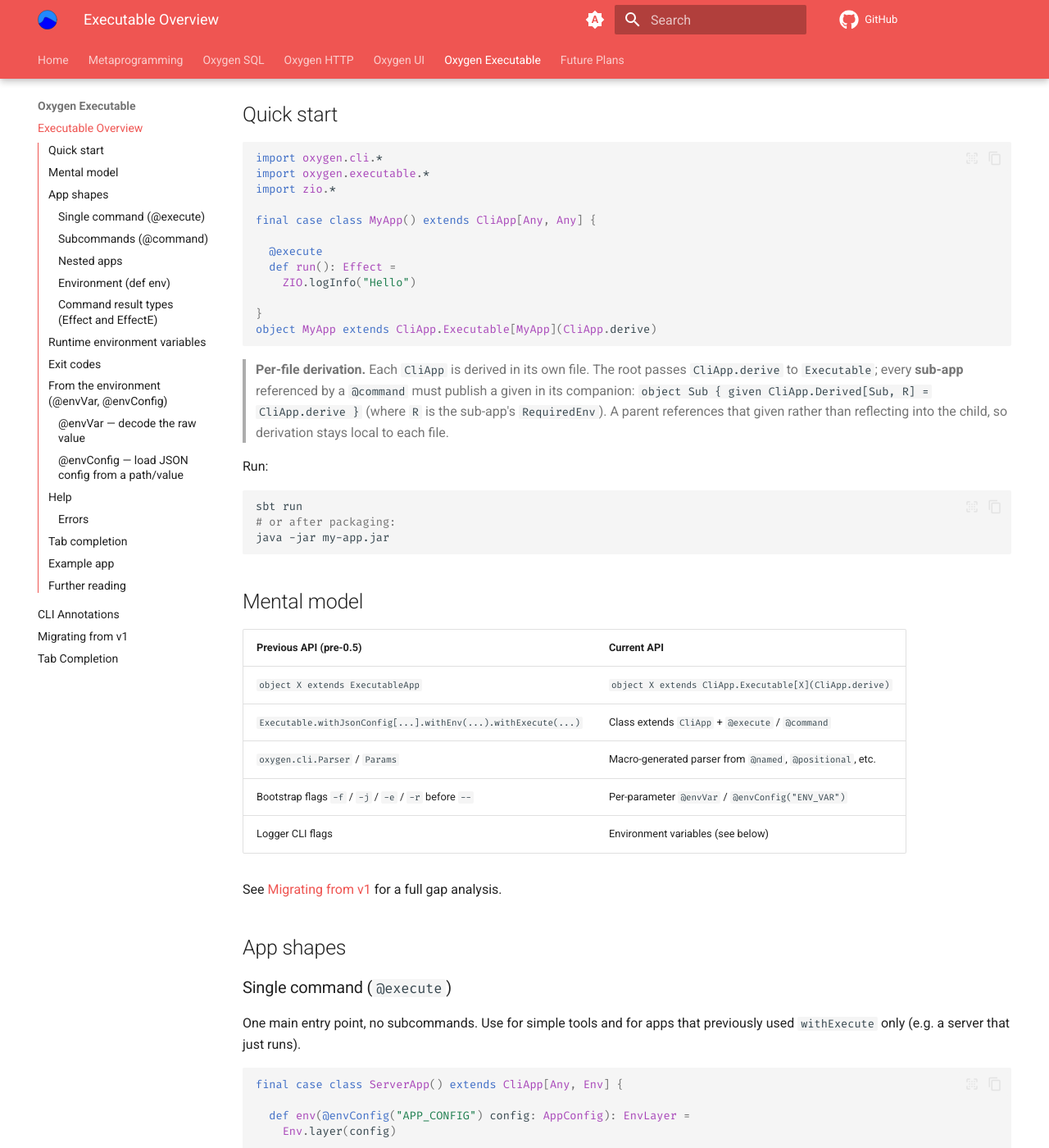
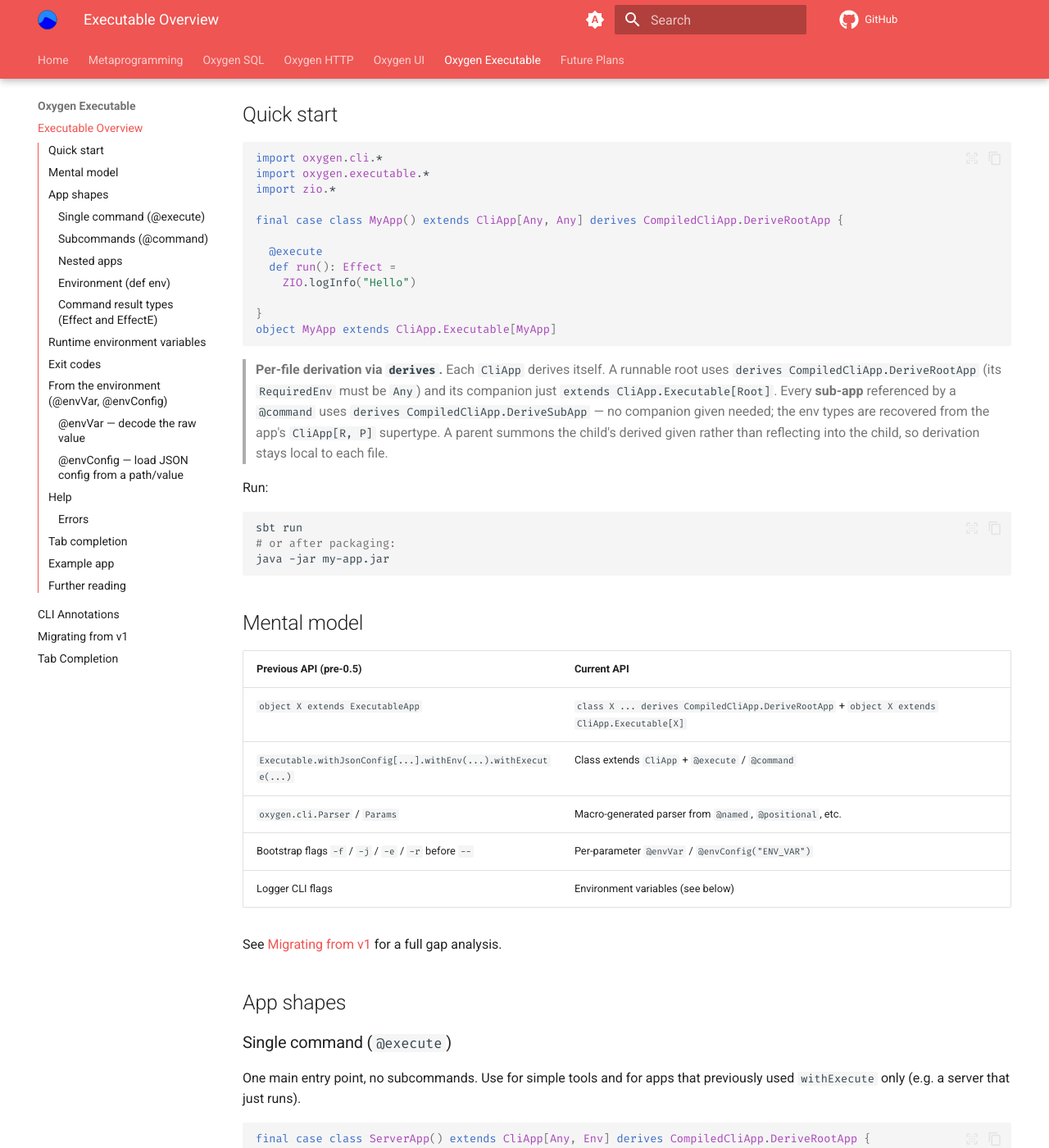
Before and after one commit to Kalin-Rudnicki/Oxygen, an MkDocs documentation site: the page built from docs/docs/executable/index.md, in a window 1280 px wide and 1400 px high, scrolled down 354 px. Shown: the whole window at 82% size. Built offline with MkDocs 1.6.1 and Material for MkDocs 9.7.7, drawn with Linux system fonts in a browser that asks for light colours; comment, search, counter and statistics services are not loaded; some of the changed text lies outside the part shown.

Commit message:
Replace CliApp.Derived[A,R] with derives-based derivation
Collapse the redundant two-param `CliApp.Derived[A, R]` + boilerplate
`given ... = CliApp.derive` into Scala 3 `derives` clauses:
  - root:    `... derives CompiledCliApp.DeriveRootApp`  (+ `object X extends CliApp.Executable[X]`)
  - sub-app: `... derives CompiledCliApp.DeriveSubApp`   (no companion given)

`CompiledCliApp.CliAppType[App]` extracts RequiredEnv/ProvidedEnv from the
`CliApp[R,P]` supertype so single-type-param `derived` recovers the env.
`derives` widens away the `RIn` type member, so the parent recovers it
structurally from the child's supertype and casts `body` (sound: derivation
pins RIn = R). `Executable`'s `using` derived is by-name + `app` is lazy,
because the derives-given lives on the same companion that extends Executable
(eager capture would be an illegal self-reference).

CliApp.Derived / CliApp.derive removed; examples, tests, and docs migrated.

Co-Authored-By: Claude Opus 4.8 (1M context) <noreply@anthropic.com>

````diff
--- a/docs/docs/executable/index.md
+++ b/docs/docs/executable/index.md
@@ -15,21 +15,22 @@ import oxygen.cli.*
 import oxygen.executable.*
 import zio.*
 
-final case class MyApp() extends CliApp[Any, Any] {
+final case class MyApp() extends CliApp[Any, Any] derives CompiledCliApp.DeriveRootApp {
 
   @execute
   def run(): Effect =
     ZIO.logInfo("Hello")
 
 }
-object MyApp extends CliApp.Executable[MyApp](CliApp.derive)
+object MyApp extends CliApp.Executable[MyApp]
 ```
 
-> **Per-file derivation.** Each `CliApp` is derived in its own file. The root passes `CliApp.derive`
-> to `Executable`; every **sub-app** referenced by a `@command` must publish a given in its companion:
-> `object Sub { given CliApp.Derived[Sub, R] = CliApp.derive }` (where `R` is the sub-app's
-> `RequiredEnv`). A parent references that given rather than reflecting into the child, so derivation
-> stays local to each file.
+> **Per-file derivation via `derives`.** Each `CliApp` derives itself. A runnable root uses
+> `derives CompiledCliApp.DeriveRootApp` (its `RequiredEnv` must be `Any`) and its companion just
+> `extends CliApp.Executable[Root]`. Every **sub-app** referenced by a `@command` uses
+> `derives CompiledCliApp.DeriveSubApp` — no companion given needed; the env types are recovered from
+> the app's `CliApp[R, P]` supertype. A parent summons the child's derived given rather than reflecting
+> into the child, so derivation stays local to each file.
 
 Run:
 
@@ -43,7 +44,7 @@ java -jar my-app.jar
 
 | Previous API (pre-0.5) | Current API |
 |------------------------|-------------|
-| `object X extends ExecutableApp` | `object X extends CliApp.Executable[X](CliApp.derive)` |
+| `object X extends ExecutableApp` | `class X ... derives CompiledCliApp.DeriveRootApp` + `object X extends CliApp.Executable[X]` |
 | `Executable.withJsonConfig[...].withEnv(...).withExecute(...)` | Class extends `CliApp` + `@execute` / `@command` |
 | `oxygen.cli.Parser` / `Params` | Macro-generated parser from `@named`, `@positional`, etc. |
 | Bootstrap flags `-f` / `-j` / `-e` / `-r` before `--` | Per-parameter `@envVar` / `@envConfig("ENV_VAR")` |
@@ -59,7 +60,7 @@ One main entry point, no subcommands. Use for simple tools and for apps that pre
 `withExecute` only (e.g. a server that just runs).
 
 ```scala
-final case class ServerApp() extends CliApp[Any, Env] {
+final case class ServerApp() extends CliApp[Any, Env] derives CompiledCliApp.DeriveRootApp {
 
   def env(@envConfig("APP_CONFIG") config: AppConfig): EnvLayer =
     Env.layer(config)
@@ -69,7 +70,7 @@ final case class ServerApp() extends CliApp[Any, Env] {
     ZIO.logInfo("Server starting...")
 
 }
-object ServerApp extends CliApp.Executable[ServerApp](CliApp.derive)
+object ServerApp extends CliApp.Executable[ServerApp]
 ```
 
 ### Subcommands (`@command`)
@@ -77,7 +78,7 @@ object ServerApp extends CliApp.Executable[ServerApp](CliApp.derive)
 Multiple methods become subcommand names (camelCase → dash-case: `runServer` → `run-server`).
 
 ```scala
-final case class ToolApp() extends CliApp[Any, Any] {
+final case class ToolApp() extends CliApp[Any, Any] derives CompiledCliApp.DeriveRootApp {
 
   @command
   def sync(@flag verbose: Boolean = false): Effect = ZIO.logInfo(s"sync (verbose=$verbose)")
@@ -87,7 +88,7 @@ final case class ToolApp() extends CliApp[Any, Any] {
     ZIO.logInfo(s"import $path")
 
 }
-object ToolApp extends CliApp.Executable[ToolApp](CliApp.derive)
+object ToolApp extends CliApp.Executable[ToolApp]
 ```
 
 Invocation:
@@ -105,18 +106,17 @@ tool-app import-data --path ./data.json
 ### Nested apps
 
 A `@command` method can return another `CliApp` type instead of an `Effect`. That type gets its own
-subcommands, and must publish its own derivation:
+subcommands, and derives itself with `DeriveSubApp`:
 
 ```scala
-final case class Group() extends CliApp[Any, Any] {
+final case class Group() extends CliApp[Any, Any] derives CompiledCliApp.DeriveSubApp {
   @command def child(@positional x: Int): Effect = ZIO.logInfo(s"x=$x")
 }
-object Group { given CliApp.Derived[Group, Any] = CliApp.derive }
 
-final case class Root() extends CliApp[Any, Any] {
+final case class Root() extends CliApp[Any, Any] derives CompiledCliApp.DeriveRootApp {
   @command def group: Group = Group()
 }
-object Root extends CliApp.Executable[Root](CliApp.derive)
+object Root extends CliApp.Executable[Root]
 ```
 
 See [CLI annotations](cli.md) for a full annotated example with nested apps.
@@ -177,7 +177,7 @@ These are read at startup by `CliApp.Executable` — they are **not** CLI flags.
 Override the default logger type in code:
 
 ```scala
-object MyApp extends CliApp.Executable[MyApp](CliApp.derive) {
+object MyApp extends CliApp.Executable[MyApp] {
   override def defaultLoggerType: DefaultLoggerType = DefaultLoggerType.OxygenAll
 }
 ```
````
Also changed, not shown: docs/docs/executable/cli.md (+7 -6 lines), docs/docs/executable/migration-from-v1.md (+2 -2 lines), 7 other files.
